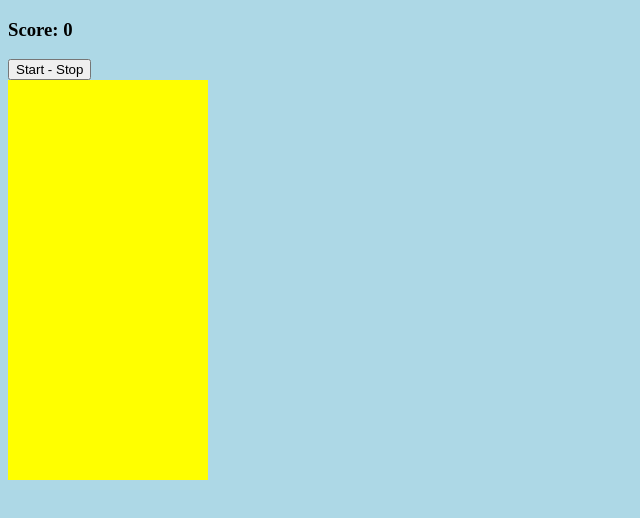
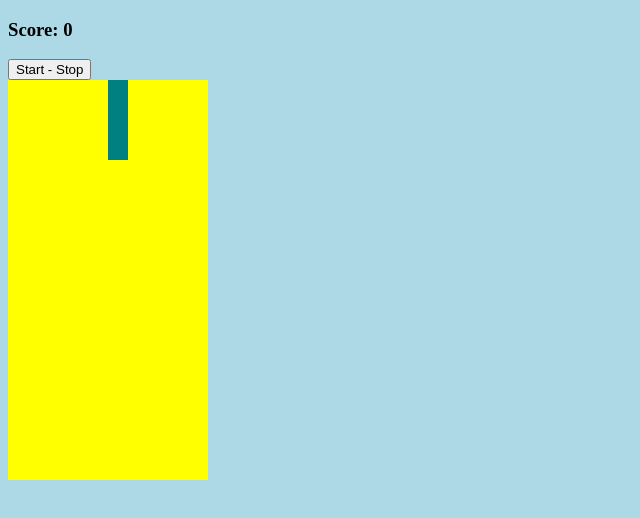
Before and after one commit to rhxelj/basic-tetris, a plain HTML site: page index.html in a window 1280 px wide. Shown: the whole page, without its empty margins (0-640 px from the left). Drawn offline with Linux system fonts and the light colour scheme.

Commit message:
Add draw function

```diff
--- a/app.js
+++ b/app.js
@@ -40,7 +40,30 @@ document.addEventListener("DOMContentLoaded", () => {
     [1, width + 1, width * 2 + 1, width * 3 + 1],
     [width, width + 1, width + 2, width + 3],
   ];
+  const theTetrominoes = [
+    lTetromino,
+    zTetromino,
+    tTetromino,
+    oTetromino,
+    iTetromino,
+  ];
 
-  // lTeromino[3].forEach((s) => (squares[s].style.background = "blue"));
-  lTeromino[3].forEach((s) => squares[s + 3].classList.add("ltrominoColor"));
+  let currentPosition = 4;
+  let currentRotation = 0;
+  let random = Math.floor(Math.random() * theTetrominoes.length);
+
+  let current = theTetrominoes[random][currentRotation];
+
+  function draw() {
+    current.forEach((index) =>
+      squares[index + currentPosition].classList.add("tetromino")
+    );
+  }
+  function undraw() {
+    current.forEach((index) =>
+      squares[index + currentPosition].classList.remove("tetromino")
+    );
+  }
+
+  draw();
 });
--- a/style.css
+++ b/style.css
@@ -14,6 +14,6 @@ body {
   width: 20px;
   /* background-color: red; */
 }
-.ltrominoColor {
+.tetromino {
   background-color: teal;
 }
```
